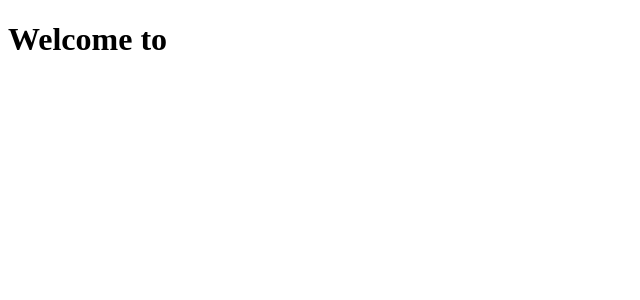
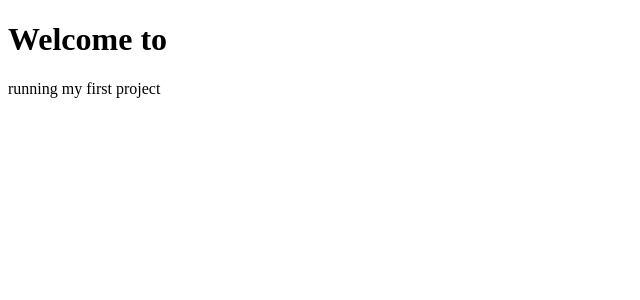
Before and after one commit to madhes1246/checking-react, a React (Create React App) app: page / in a window 1280 px wide. Shown: the top 300 px of the page, without its empty margins (0-640 px from the left). Built offline with nearby package versions, Linux system fonts and the light colour scheme.

Commit message:
prathap changes

```diff
--- a/src/App.js
+++ b/src/App.js
@@ -5,6 +5,7 @@ const App = () => {
   return (
     <React.Fragment>
       <h1>Welcome to</h1>
+      <div>running my first project</div>
     </React.Fragment>
   );
 }
```
